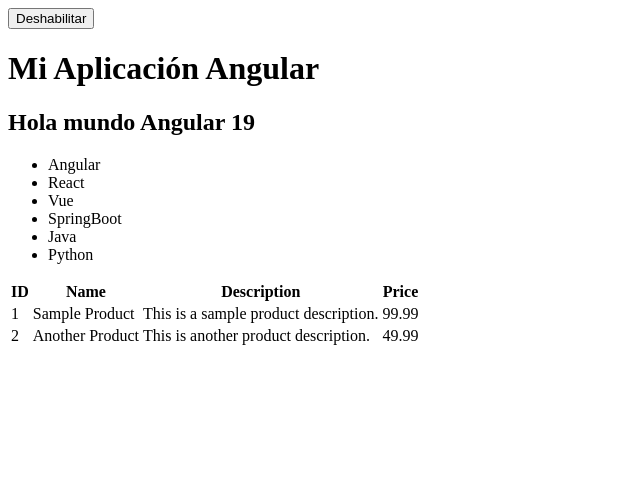
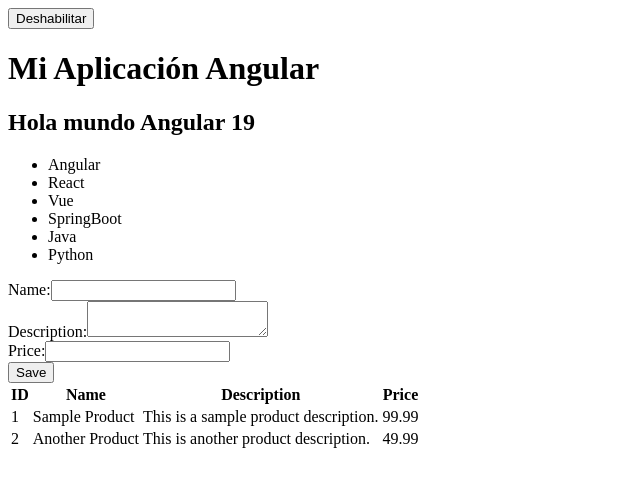
Before and after one commit to juanjomo4/angular-app, an Angular app: page / in a window 1280 px wide. Both pictures are taken after a click on the button "Habilitar". Shown: the top 486 px of the page, without its empty margins (0-640 px from the left). Built offline with nearby package versions, Linux system fonts and the light colour scheme.

Commit message:
Formulario con función onSubmit()

```diff
--- a/src/app/app.component.ts
+++ b/src/app/app.component.ts
@@ -1,7 +1,7 @@
 import { CommonModule } from '@angular/common';
 import { Component } from '@angular/core';
 import { RouterOutlet } from '@angular/router';
-import { ProductComponent } from "./products/components/product.component";
+import { ProductComponent } from "./products/components/products/product.component";
 
 @Component({
   selector: 'app-root',
--- /dev/null
+++ b/src/app/products/components/form/form.component.html
@@ -0,0 +1,32 @@
+<form (ngSubmit)="onSubmit()">
+  <div>
+    <label for="name">Name:</label>
+    <input
+      type="text"
+      id="name"
+      name="name"
+      [(ngModel)]="product.name"
+      required
+    />
+  </div>
+  <div>
+    <label for="description">Description:</label>
+    <textarea
+      type="text"
+      id="description"
+      name="description"
+      [(ngModel)]="product.description"
+    ></textarea>
+  </div>
+  <div>
+    <label for="price">Price:</label>
+    <input
+      type="number"
+      id="price"
+      name="price"
+      [(ngModel)]="product.price"
+      required
+    />
+  </div>
+  <button type="submit">Save</button>
+</form>
--- /dev/null
+++ b/src/app/products/components/form/form.component.ts
@@ -0,0 +1,21 @@
+import { Component, EventEmitter, Output } from '@angular/core';
+import { Product } from '../../models/Product';
+import { FormsModule } from '@angular/forms';
+
+@Component({
+  selector: 'product-app-form',
+  imports: [FormsModule],
+  templateUrl: './form.component.html',
+  styleUrl: './form.component.css',
+})
+export class FormComponent {
+  product: Product = new Product();
+
+  // Se usa OutPut() para emitir el event al component padre
+  @Output() newproductEvent = new EventEmitter();
+
+  onSubmit() {
+    this.newproductEvent.emit(this.product);
+    console.log('Form submitted:', this.product);
+  }
+}
--- a/src/app/products/components/product.component.ts
+++ /dev/null
@@ -1,21 +0,0 @@
-import { Component, OnInit } from '@angular/core';
-import { ProductService } from '../services/product.service';
-import { Product } from '../models/Product';
-
-@Component({
-  selector: 'app-product',
-  imports: [],
-  templateUrl: './product.component.html',
-  styleUrl: './product.component.css',
-})
-export class ProductComponent implements OnInit {
-  products: Product[] = [];
-  constructor(private service: ProductService) {}
-  /*
-   * Método ngOnInit() que se ejecuta al inicializar el componente.
-   * Obtiene todos los productos a través del servicio y los asigna a la variable products.
-   */
-  ngOnInit() {
-    this.service.findAll().subscribe((products) => (this.products = products));
-  }
-}
--- a/src/app/products/components/product.component.html
+++ b/src/app/products/components/products/product.component.html
@@ -1,3 +1,5 @@
+<product-app-form (newproductEvent)="addProduct($event)"></product-app-form>
+
 @if (products.length>0) {
 <table>
   <thead>
--- /dev/null
+++ b/src/app/products/components/products/product.component.ts
@@ -0,0 +1,34 @@
+import { Component, OnInit, Inject } from '@angular/core';
+import { Product } from '../../models/Product';
+import { ProductService } from '../../services/product.service';
+import { FormComponent } from '../form/form.component';
+
+@Component({
+  selector: 'app-product',
+  imports: [FormComponent],
+  templateUrl: './product.component.html',
+  styleUrl: './product.component.css',
+})
+export class ProductComponent implements OnInit {
+  products: Product[] = [];
+
+  constructor(private service: ProductService) {}
+
+  /*
+   * Método ngOnInit() que se ejecuta al inicializar el componente.
+   * Obtiene todos los productos a través del servicio y los asigna a la variable products.
+   */
+  ngOnInit() {
+    this.service
+      .findAll()
+      .subscribe((products: Product[]) => (this.products = products));
+  }
+
+  addProduct(product: Product) {
+    product.id = new Date().getTime(); // Asignar un ID único basado en la fecha actual
+    this.products.push(product); // Forma mutable
+    // Forma inmutable que se debe de usar en React,
+    // se esparcen los elementos del arreglo y creamos un nuevo arreglo para agregar el nuevo elemento.
+    // this.products = [...this.products, { ...product, id: new Date().getTime() }];
+  }
+}
```
Also changed, not shown: src/app/products/components/form/form.component.css (added), src/app/products/components/products/product.component.css (added), 2 other files (tests, documents, lock files or other folders).
